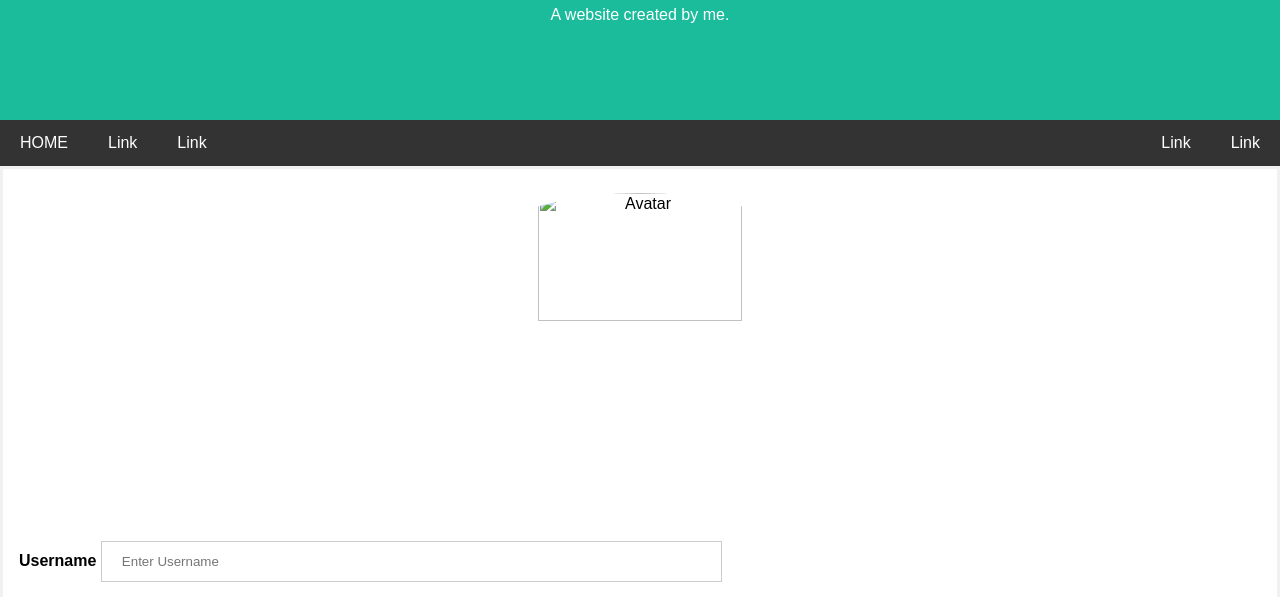
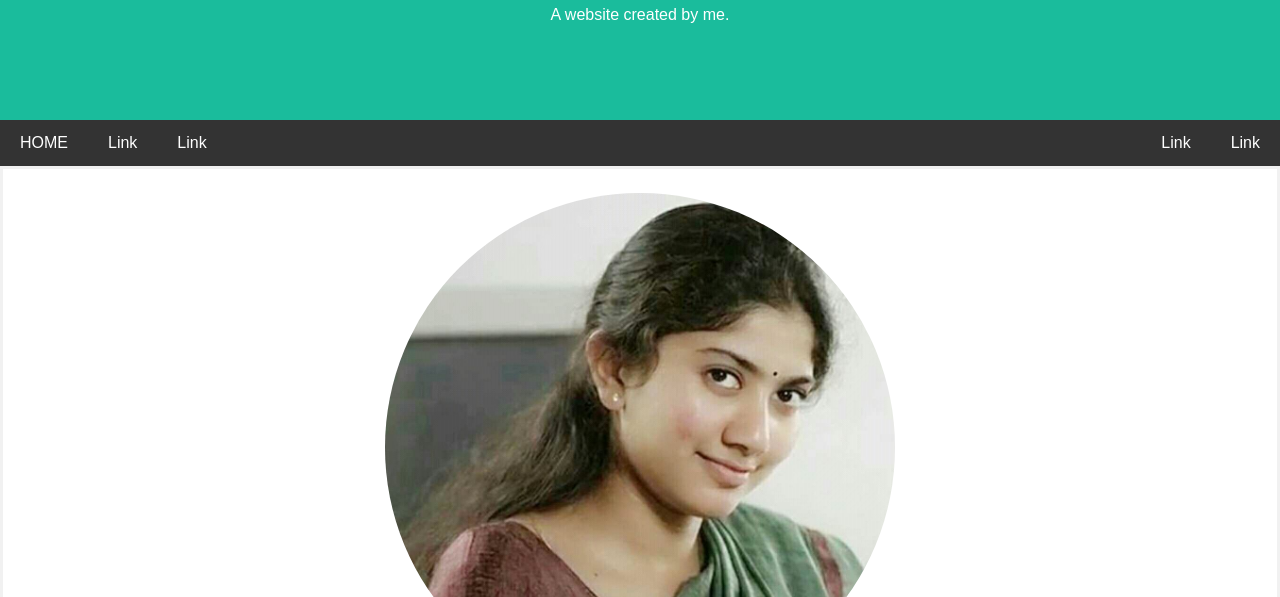
Before and after one commit to arvind3417/esproj, a plain HTML site: page index.html in a window 1280 px wide. Shown: the part 173-770 px from the top of the page. Drawn offline with Linux system fonts and the light colour scheme.

Commit message:
Update index.html

```diff
--- a/index.html
+++ b/index.html
@@ -131,7 +131,7 @@
     </div>
     <form action="/action_page.php" method="post">
       <div class="imgcontainer">
-        <img src="img_avatar2.png" alt="Avatar" class="avatar">
+        <img src="img_avatar2.png.jpg" alt="Avatar" class="avatar">
       </div>
 
       <div class="container">
```
